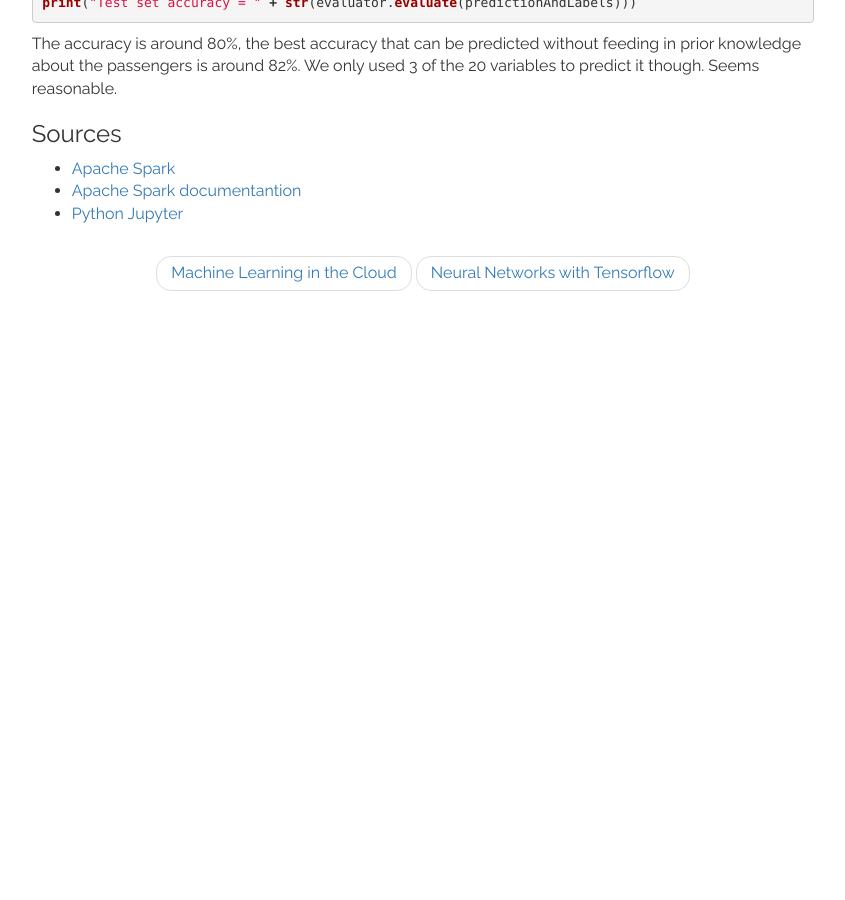
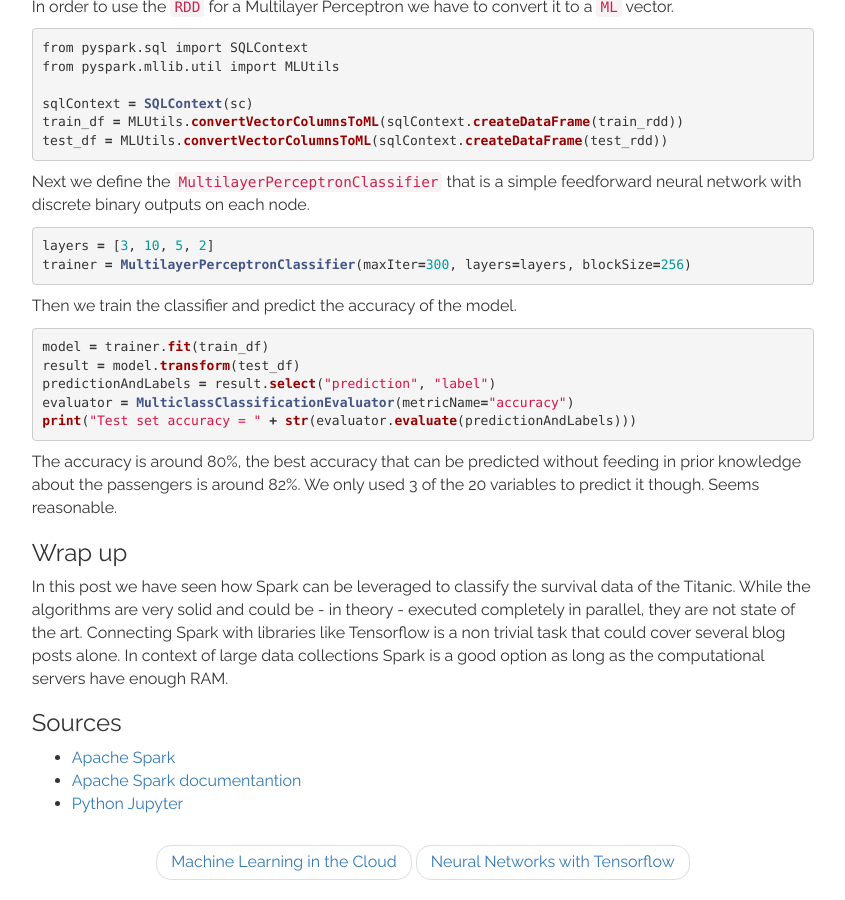
Before and after one commit to sacry-/sacry-.github.io, a Jekyll site: the page built from _posts/2017-08-05-5-machine-learning-with-spark.md, in a window 1280 px wide and 900 px high, scrolled down 3629 px. Shown: the whole window, without its empty margins (217-1062 px from the left). Built offline with Jekyll 4.4.1, drawn with Linux system fonts in a browser that asks for light colours; before the commit the page ends 3940 px from its top, so only the background shows below that; some of the changed text lies outside the part shown.

Commit message:
update some parts

```diff
--- a/_posts/2017-08-05-5-machine-learning-with-spark.md
+++ b/_posts/2017-08-05-5-machine-learning-with-spark.md
@@ -71,6 +71,8 @@
 {% endhighlight %}
 
 Now we are ready to do some actual coding and modelling.
+
+{% include image.html url="/images/spark-browser.png" description="Spark browser <code>http://localhost:4040</code>" %}
 
 ### Spark Machine Learning
 
@@ -178,6 +180,10 @@
 
 The accuracy is around 80%, the best accuracy that can be predicted without feeding in prior knowledge about the passengers is around 82%. We only used 3 of the 20 variables to predict it though. Seems reasonable.
 
+### Wrap up
+
+In this post we have seen how Spark can be leveraged to classify the survival data of the Titanic. While the algorithms are very solid and could be - in theory - executed completely in parallel, they are not state of the art. Connecting Spark with libraries like Tensorflow is a non trivial task that could cover several blog posts alone. In context of large data collections Spark is a good option as long as the computational servers have enough RAM.
+
 ### Sources
 
 - [Apache Spark](https://spark.apache.org/){:target="_blank"}
```
Also changed, not shown: _posts/2017-07-01-1-introduction-and-overview.md (+0 -2 lines), _posts/2017-07-10-2-about-the-lecture.md (+4 -0 lines), _posts/2017-08-10-6-neural-networks-with-tensorflow.md (+2 -2 lines), images/spark-browser.png (added).
